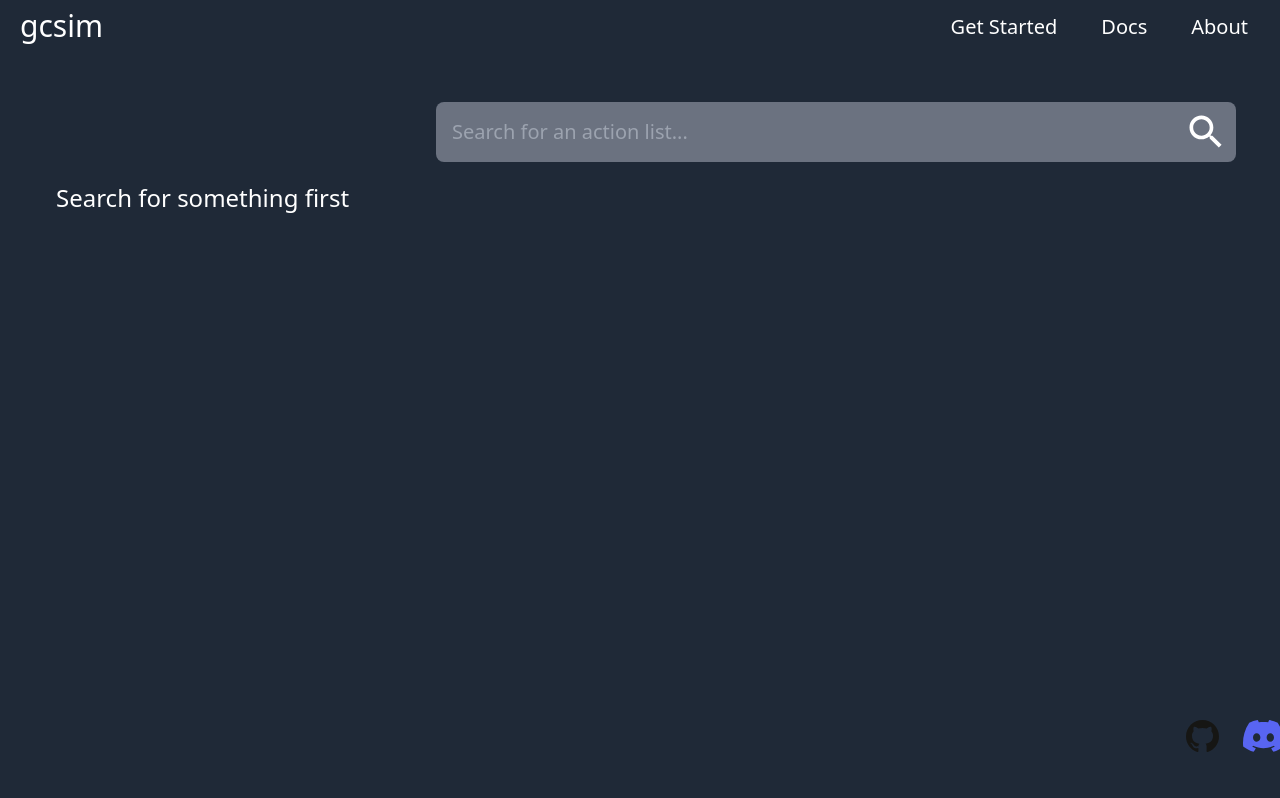
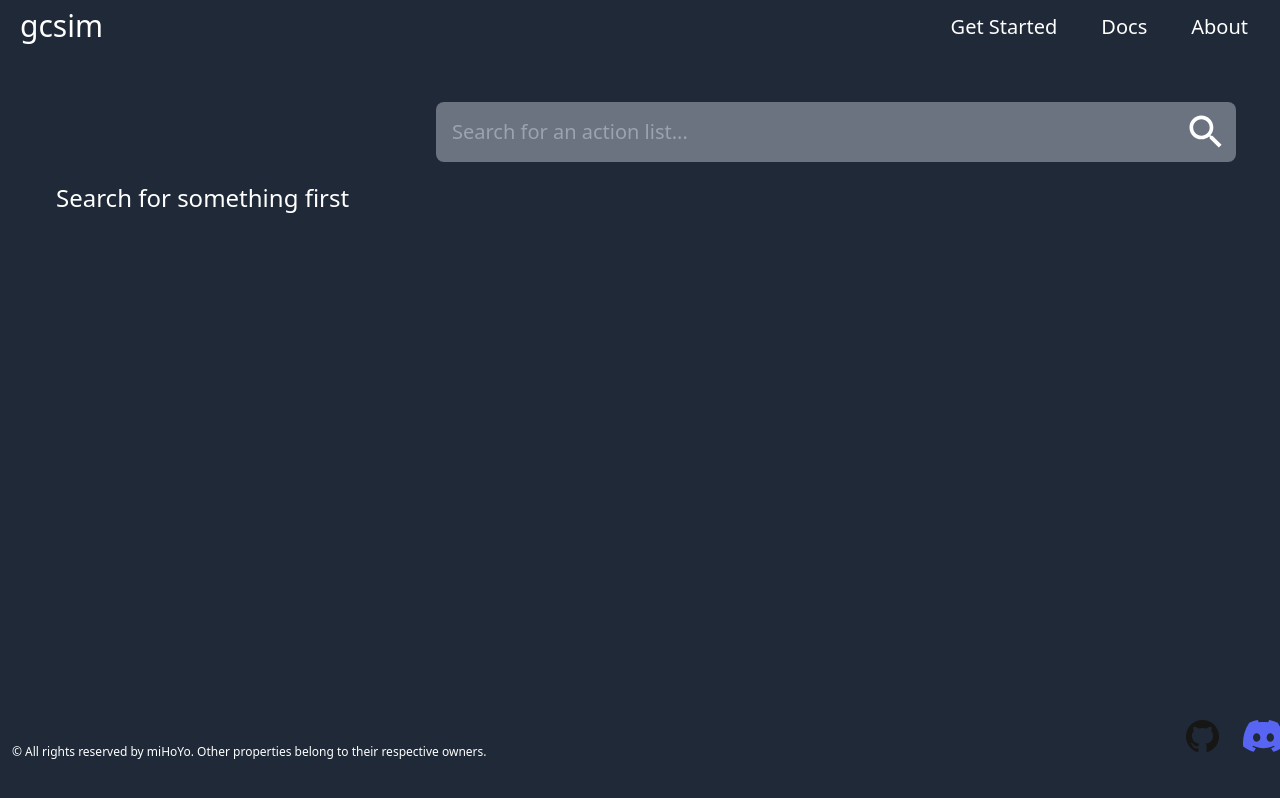
Before and after one commit to genshinsim/gcsim.app, a React (Create React App) app: page /search in a window 1280 px wide. Built offline with nearby package versions, Linux system fonts and the light colour scheme.

Commit message:
add mihoyo copyright info

```diff
--- a/src/components/Footer.tsx
+++ b/src/components/Footer.tsx
@@ -4,7 +4,11 @@ import GithubLogo from "../github-icon.svg";
 
 export default function Footer() {
   return (
-    <div className="flex flex-row w-full justify-end gap-2 lg:mb-10 md:m-3 sm:m-1">
+    <div className="flex flex-row w-full justify-end gap-2 lg:mb-10 md:m-3 sm:m-1 items-end">
+      <div className="mr-auto text-xs">
+        © All rights reserved by miHoYo. Other properties belong to their
+        respective owners.
+      </div>
       <div className=" hover:bg-gray-600 p-2 rounded-md h-12">
         <a href="https://github.com/genshinsim/gsim" target="_blank">
           <img
```
